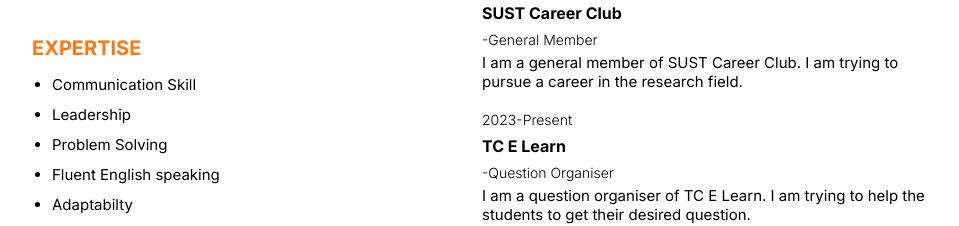
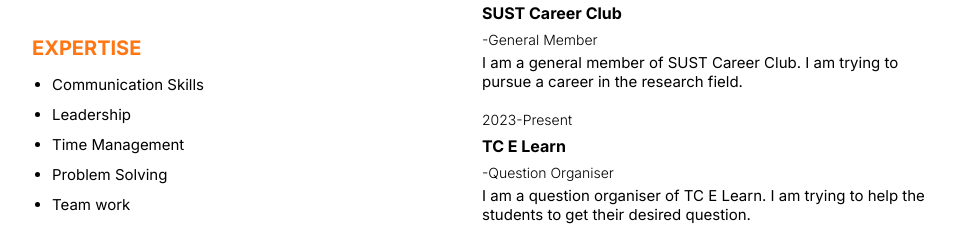
Before and after one commit to muntahamonir/muntahamonir.github.io, a website: page index.html in a window 1280 px wide. Shown: the part 558-784 px from the top of the page, without its empty margins (158-1117 px from the left). Drawn offline with nearby package versions, Linux system fonts and the light colour scheme.

Commit message:
Update index.html

```diff
--- a/index.html
+++ b/index.html
@@ -59,10 +59,11 @@
             <div class="skills">
                 <h3 class="title">expertise</h3>
                 <ul class="skills_list Profiledescription">
-                    <li>Communication Skill</li>
+                    <li>Communication Skills</li>
                     <li>Leadership</li>
+                    <li>Time Management</li>
                     <li>Problem Solving</li>
-                    <li>Fluent English speaking </li>
+                    <li>Team work</li>
                     <li>Adaptabilty</li>
                     <li>Negotiation</li>
                 </ul>
```
